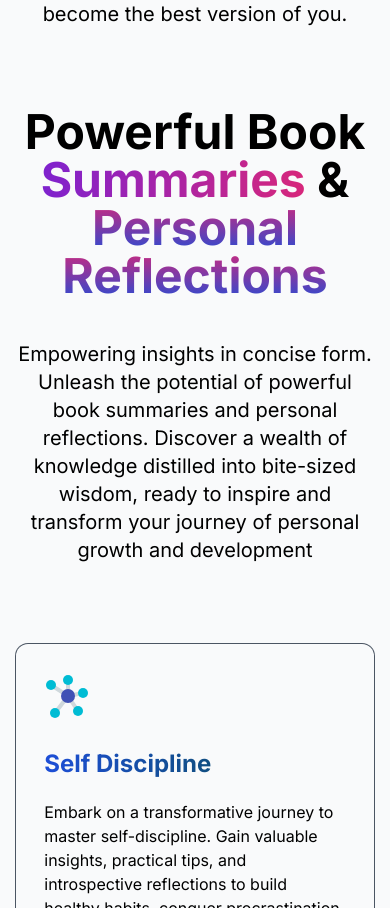
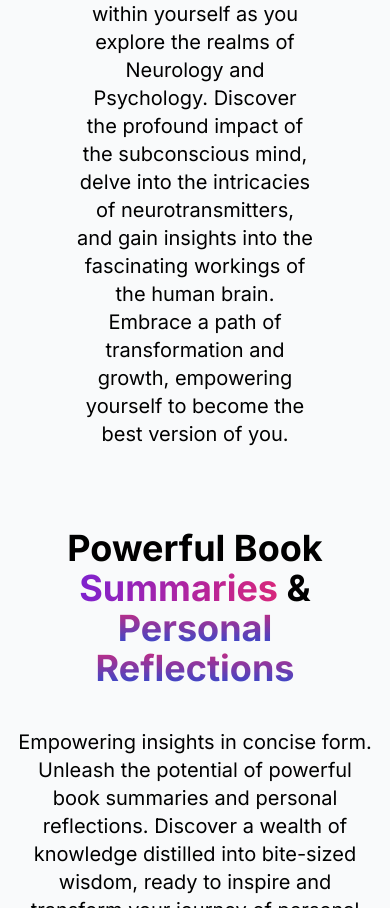
Before and after one commit to kennyAnyi9/blog-bureau, a Next.js app: page / in a window 390 px wide. Shown: the part 1912-2820 px from the top of the page. Built offline with nearby package versions, Linux system fonts and the light colour scheme.

Commit message:
refactpr: styles

```diff
--- a/src/app/page.tsx
+++ b/src/app/page.tsx
@@ -116,7 +116,7 @@ export default function Home() {
           </div>
         </div>
         <div className="flex flex-col   items-center  mt-36">
-          <div className="flex  flex-col items-center ">
+          <div className="flex w-2/3 flex-col items-center ">
             {" "}
             <div className="w-10 h-10 rounded-full flex justify-center items-center bg-gradient-to-r  from-blue-600 to-blue-400">
               <h1 className="text-black font-extrabold">1</h1>
@@ -136,7 +136,7 @@ export default function Home() {
             </p>
           </div>
 
-          <div className="flex  mt-20 flex-col items-center">
+          <div className="flex w-2/3 mt-20 flex-col items-center">
             {" "}
             <div className="w-10 h-10 rounded-full flex justify-center items-center bg-gradient-to-r  from-purple-600 to-pink-800">
               <h1 className="text-black font-extrabold">2</h1>
@@ -158,7 +158,7 @@ export default function Home() {
             </p>
           </div>
 
-          <div className="flex  mt-20 flex-col items-center">
+          <div className="flex w-2/3  mt-20 flex-col items-center">
             {" "}
             <div className="w-10 h-10 rounded-full flex justify-center items-center bg-gradient-to-r  from-orange-700 to-orange-400">
               <h1 className="text-black font-extrabold">3</h1>
@@ -184,7 +184,7 @@ export default function Home() {
         </div>
         <div className="mt-20 ">
           <h1
-            className="text-5xl text-center lg:text-center text-black dark:text-white  font-bold bg-clip-text
+            className=" text-4xl md:text-5xl text-center lg:text-center text-black dark:text-white  font-bold bg-clip-text
                     "
           >
             Powerful Book{" "}
```
